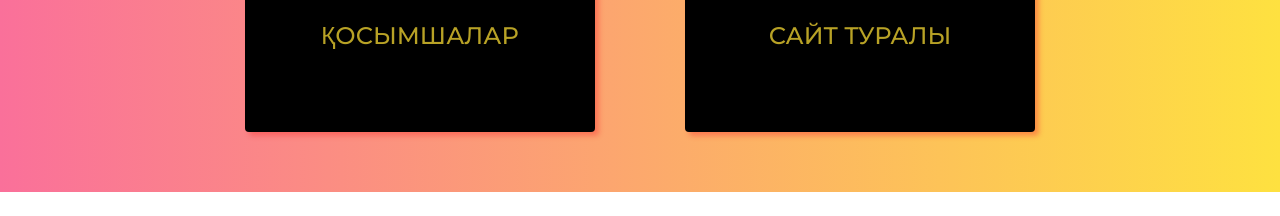
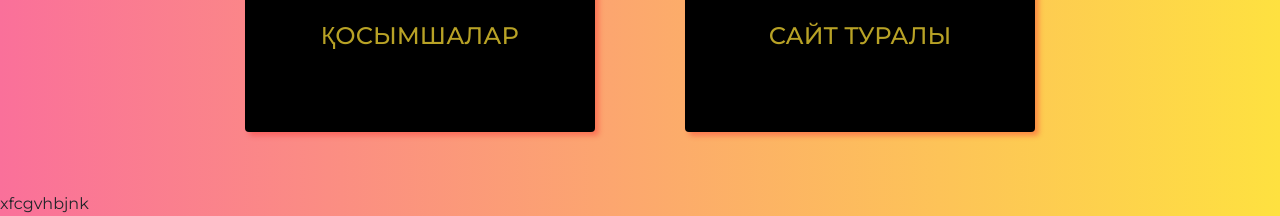
Before and after one commit to mary-malfoy/elbasy-medali-6-week, a plain HTML site: page index.html in a window 1280 px wide. Shown: the part 790-1006 px from the top of the page. Before the commit the page ends 982 px from the top, so only its background shows below. Drawn offline with nearby package versions, Linux system fonts and the light colour scheme.

Commit message:
last commit

```diff
--- a/index.html
+++ b/index.html
@@ -68,6 +68,10 @@
                 </div>
               </section>
 
+        <footer>
+            <div>xfcgvhbjnk</div>
+        </footer>
+
     <script src="https://code.jquery.com/jquery-3.4.1.slim.min.js"></script>
     <script src="js/script.js"></script>
 
```
